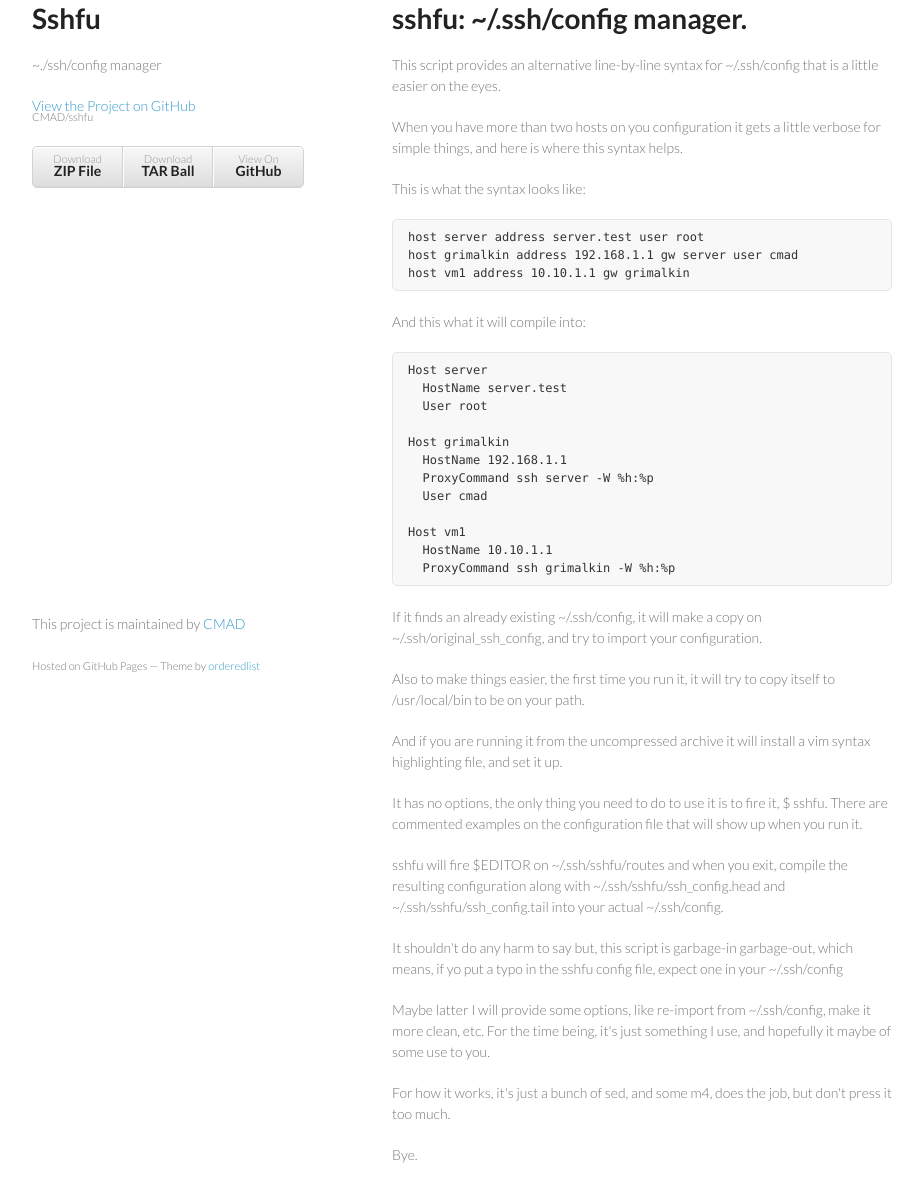
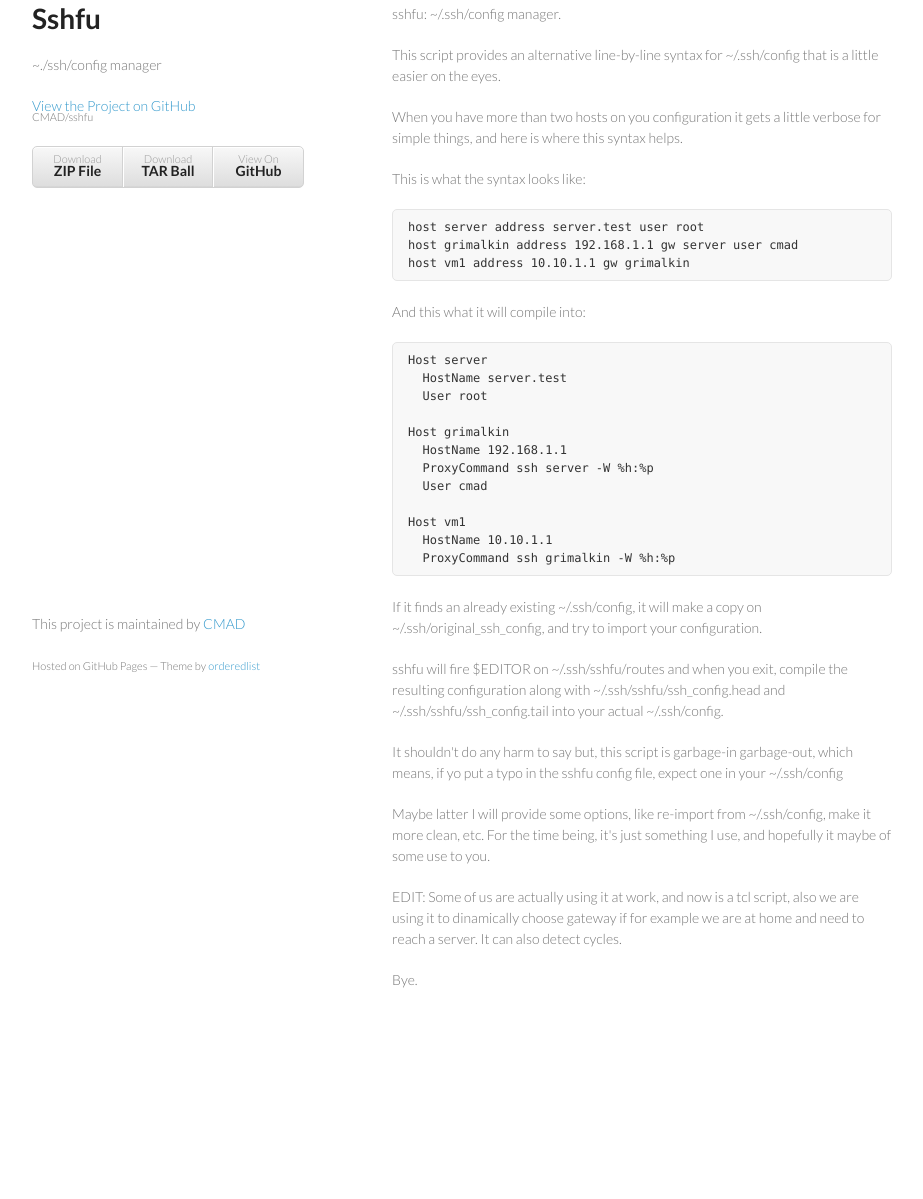
Before and after one commit to CMAD/sshfu, a plain HTML site: page index.html in a window 1280 px wide. Shown: the part 55-1254 px from the top of the page, without its empty margins (178-1101 px from the left). After the commit the page ends 1115 px from the top, so only its background shows below. Drawn offline with Linux system fonts and the light colour scheme.

Commit message:
Create gh-pages branch via GitHub

```diff
--- a/index.html
+++ b/index.html
@@ -17,7 +17,10 @@
       <header>
         <h1>Sshfu</h1>
         <p>~./ssh/config manager</p>
+
         <p class="view"><a href="https://github.com/CMAD/sshfu">View the Project on GitHub <small>CMAD/sshfu</small></a></p>
+
+
         <ul>
           <li><a href="https://github.com/CMAD/sshfu/zipball/master">Download <strong>ZIP File</strong></a></li>
           <li><a href="https://github.com/CMAD/sshfu/tarball/master">Download <strong>TAR Ball</strong></a></li>
@@ -25,25 +28,22 @@
         </ul>
       </header>
       <section>
-        <h1>sshfu: ~/.ssh/config manager.</h1>
+        <p>sshfu: ~/.ssh/config manager.</p>
 
-<p>This script provides an alternative line-by-line syntax
-for ~/.ssh/config that is a little easier on the eyes.</p>
+<p>This script provides an alternative line-by-line syntax for ~/.ssh/config that is a little easier on the eyes.</p>
 
-<p>When you have more than two hosts on you configuration it
-gets a little verbose for simple things, and here is where
-this syntax helps.</p>
+<p>When you have more than two hosts on you configuration it gets a little verbose for simple things, and here is where this syntax helps.</p>
 
 <p>This is what the syntax looks like:</p>
 
-<pre lang="shell"><code>host server address server.test user root
+<div class="highlight"><pre>host server address server.test user root
 host grimalkin address 192.168.1.1 gw server user cmad
 host vm1 address 10.10.1.1 gw grimalkin
-</code></pre>
+</pre></div>
 
 <p>And this what it will compile into:</p>
 
-<pre lang="shell"><code>Host server
+<div class="highlight"><pre>Host server
   HostName server.test
   User root
 
@@ -55,38 +55,18 @@ Host grimalkin
 Host vm1
   HostName 10.10.1.1
   ProxyCommand ssh grimalkin -W %h:%p
-</code></pre>
+</pre></div>
 
-<p>If it finds an already existing ~/.ssh/config, it will
-make a copy on ~/.ssh/original_ssh_config, and try to import
-your configuration.</p>
+<p>If it finds an already existing ~/.ssh/config, it will make a copy on ~/.ssh/original_ssh_config, and try to import your configuration.</p>
 
-<p>Also to make things easier, the first time you run it, it will
-try to copy itself to /usr/local/bin to be on your path.</p>
+<p>sshfu will fire $EDITOR on ~/.ssh/sshfu/routes and when you exit, compile the resulting configuration along with ~/.ssh/sshfu/ssh_config.head and ~/.ssh/sshfu/ssh_config.tail into your actual ~/.ssh/config.</p>
 
-<p>And if you are running it from the uncompressed archive
-it will install a vim syntax highlighting file, and set it up.</p>
+<p>It shouldn't do any harm to say but, this script is garbage-in garbage-out, which means, if yo put a typo in the sshfu config file, expect one in your ~/.ssh/config</p>
 
-<p>It has no options, the only thing you need to do to use it
-is to fire it, $ sshfu. There are commented examples on the
-configuration file that will show up when you run it.</p>
+<p>Maybe latter I will provide some options, like re-import from ~/.ssh/config, make it more clean, etc. For the time being, it's just something I use, and hopefully it maybe of some use to you.</p>
 
-<p>sshfu will fire $EDITOR on ~/.ssh/sshfu/routes and when
-you exit, compile the resulting configuration along with
-~/.ssh/sshfu/ssh_config.head and ~/.ssh/sshfu/ssh_config.tail
-into your actual ~/.ssh/config.</p>
-
-<p>It shouldn't do any harm to say but, this script is
-garbage-in garbage-out, which means, if yo put a typo
-in the sshfu config file, expect one in your ~/.ssh/config</p>
-
-<p>Maybe latter I will provide some options, like re-import
-from ~/.ssh/config, make it more clean, etc. For the time
-being, it's just something I use, and hopefully it maybe
-of some use to you.</p>
-
-<p>For how it works, it's just a bunch of sed, and some
-m4, does the job, but don't press it too much.</p>
+<p>EDIT: Some of us are actually using it at work, and now is a tcl script, also we are using it to dinamically
+choose gateway if for example we are at home and need to reach a server. It can also detect cycles.</p>
 
 <p>Bye.</p>
       </section>
```
Also changed, not shown: params.json (+1 -1 lines).
